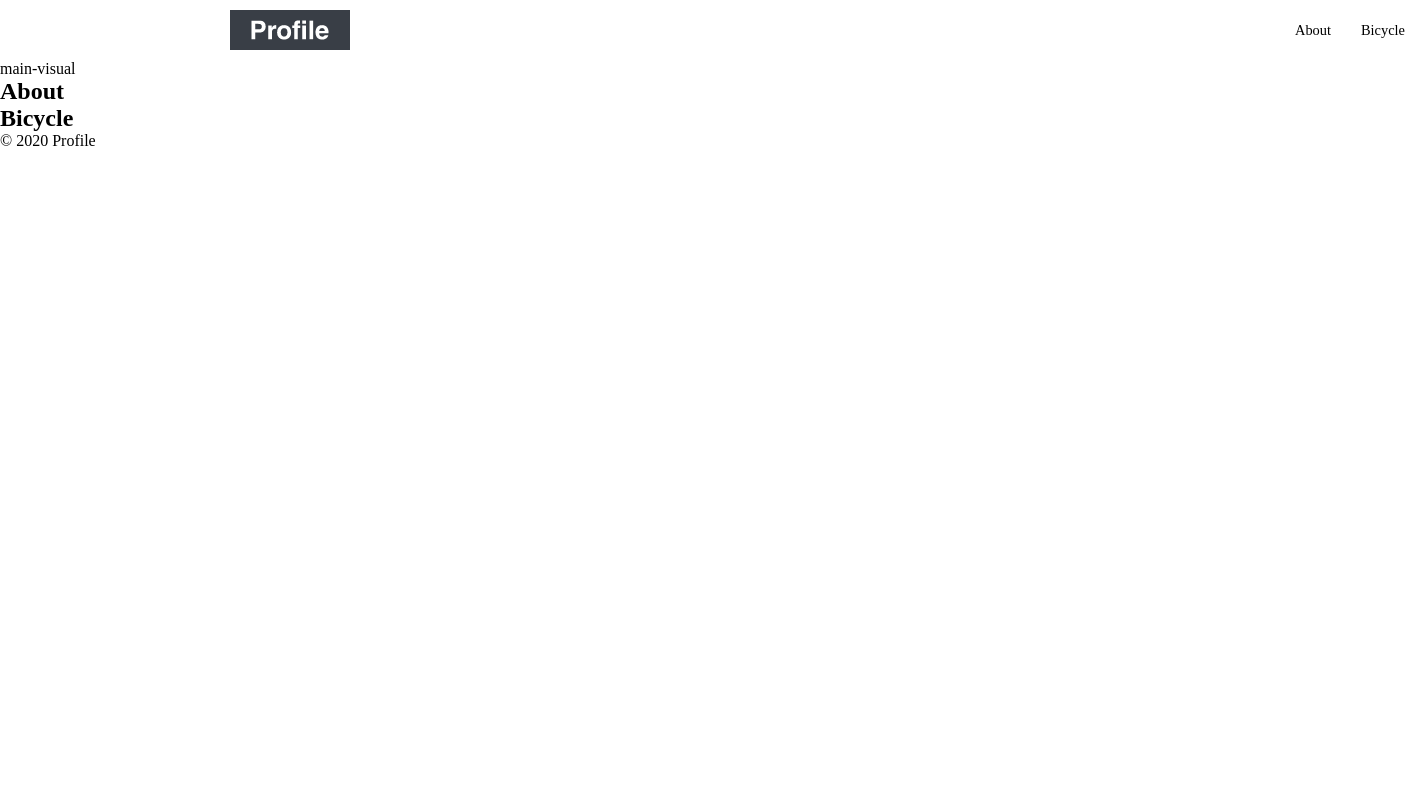
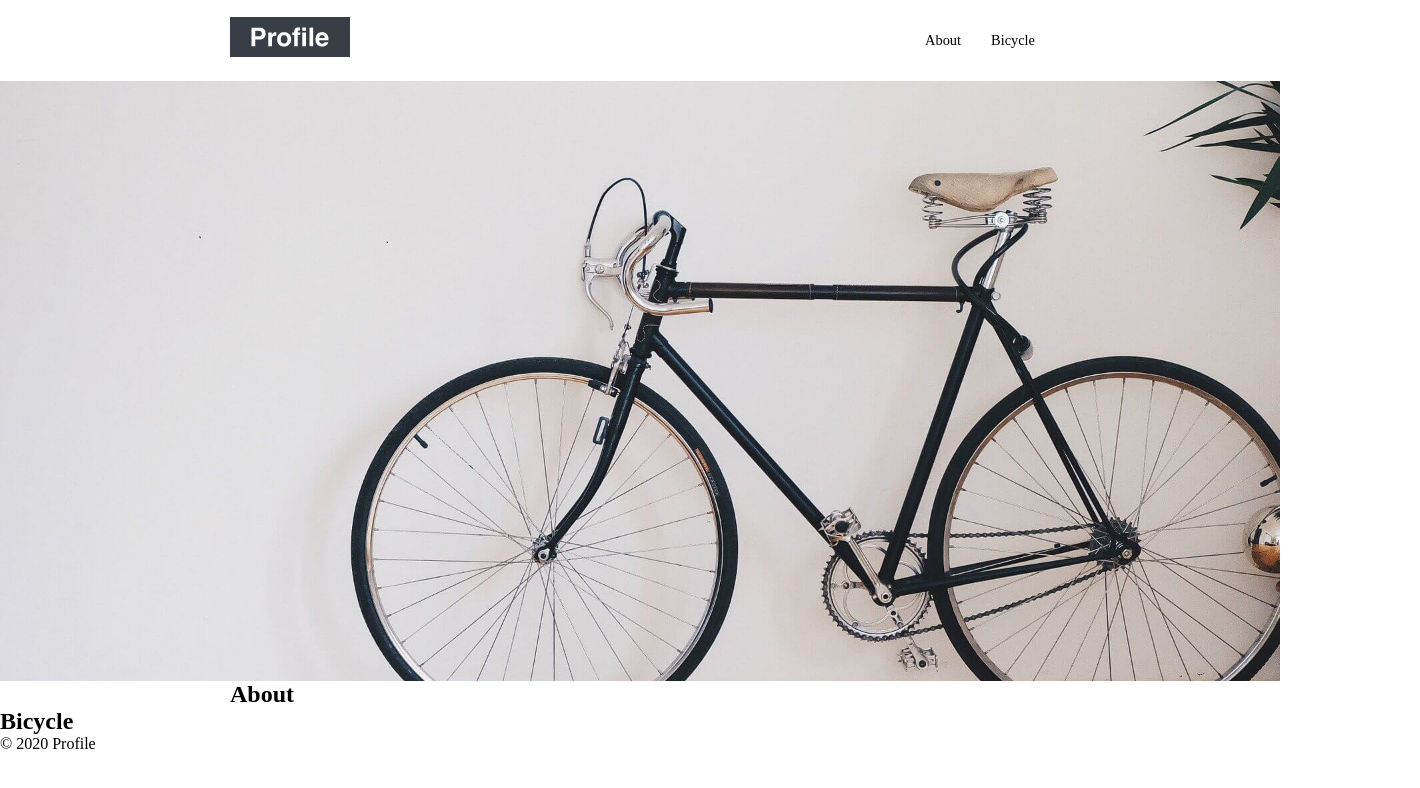
Before and after one commit to yasuta773/profile-dummy, a plain HTML site: page index.html in a window 1280 px wide. Shown: the whole page, 1420 px wide, since content can reach past the window. Drawn offline with Linux system fonts and the light colour scheme; files whose address does not match are found by name.

Commit message:
mainvisual-wrapper

```diff
--- a/css/style.css
+++ b/css/style.css
@@ -1,14 +1,20 @@
 @charset "utf-8";
+
+/* 共通ここから */
+.container{
+    margin: 0 auto;
+    width: 820px;
+}
+/* 共通ここまで */
 
 /* headerここから */
 header{
-    width:  100%;
-    height: 60px;
+    padding: 10px 0px;
+}
+header .container{
     display: flex;
     justify-content: space-between;
-}
-header h1{
-    margin: 10px 930px 10px 230px;
+    align-items: center;
 }
 
 .menu-list {
@@ -22,14 +28,16 @@ li{
 /* headerここまで */
 
 /* mainvisual-wrapperここから */
-.mainvisual-wrapper{
-    /*  */
+.mainvisual-wrapper {
+    height: 600px;
+    background-image: url(/Users/toru/Documents/github/profile-dummy/images/mainvisual.png);
+    background-position: center;
 }
 /* mainvisual-wrapperここまで */
 
 /* about-wrapperここから */
 .about-wrapper{
-    /*  */
+
 }
 /* about-wrapperここまで */
 
--- a/index.html
+++ b/index.html
@@ -10,6 +10,7 @@
 </head>
 <body>
  <header>
+    <div class="container">
         <h1><img src="images/logo.png" alt="profile"></h1>
         <nav>
             <ul class="menu-list">
@@ -17,15 +18,19 @@
                 <li>Bicycle</li>
             </ul>
         </nav>
+    </div>
  </header>
  <div class="mainvisual-wrapper">
-     main-visual
+    <div class="container"></div>
  </div>
  <section class="about-wrapper">
+     <div class="container">
         <h2>About</h2>
+     </div>
  </section>
  <section class="bicycle-wrapper">
      <h2>Bicycle</h2>
+     <p></p>
  </section>
  <footer>
     <p>&copy; 2020 Profile</p>
```
Also changed, not shown: images/mainvisual.png (added), 2 other files. Lines whose indentation alone changed are shown as unchanged.
